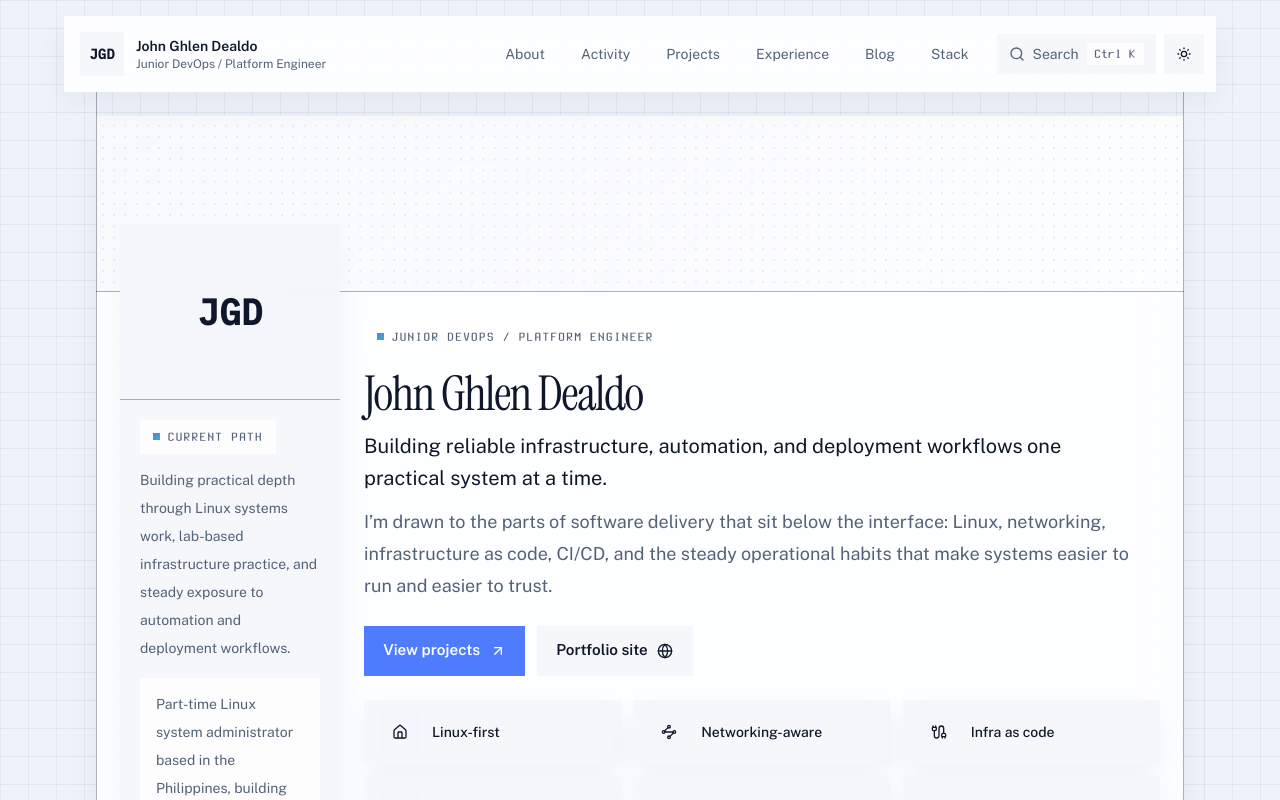
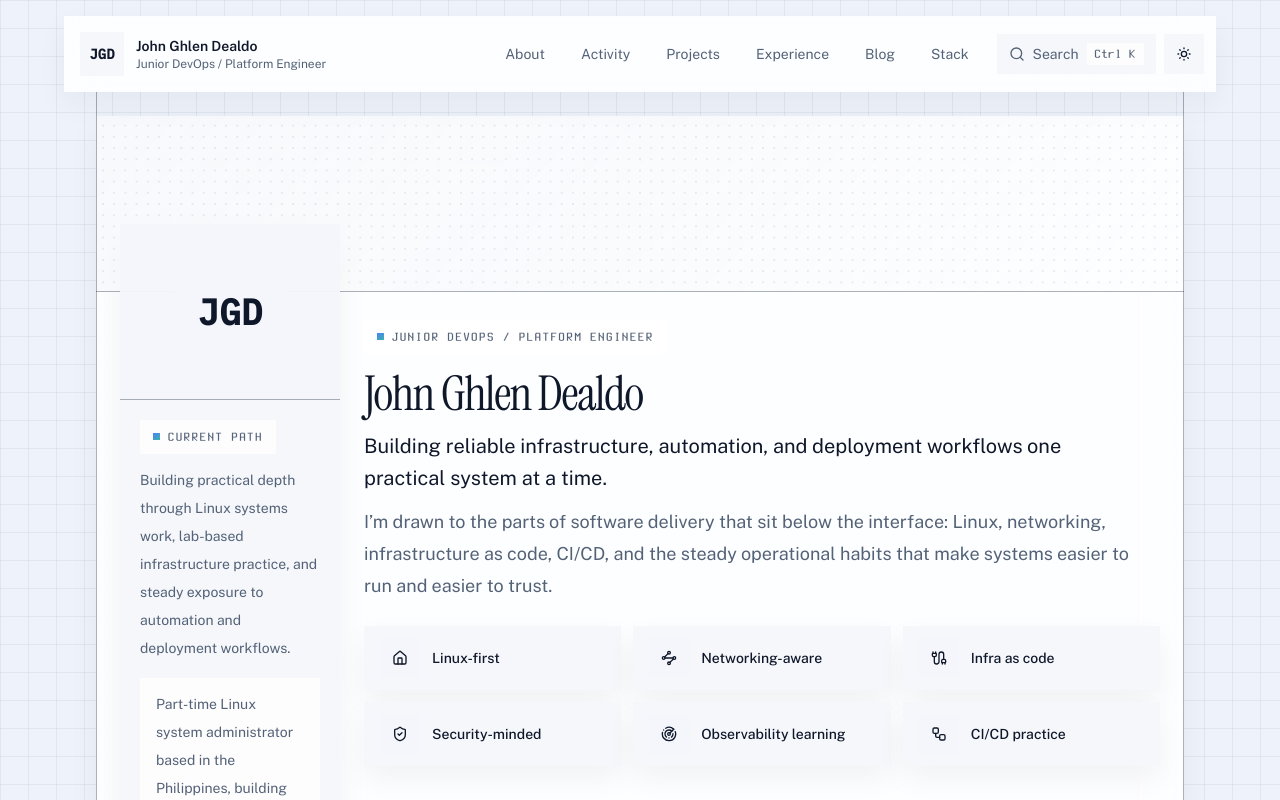
Before and after one commit to Sureinity/portfolio, a Next.js app: page / in a window 1280 px wide. Shown: the top 800 px of the page. Built offline with nearby package versions, Linux system fonts and the light colour scheme.

Commit message:
refactor(ui): remove hero action buttons
Delete the View projects and Portfolio site CTAs from the hero section to keep the opening area more minimal.
Leave the rest of the hero content and badges unchanged.

```diff
--- a/src/components/profile-hero.tsx
+++ b/src/components/profile-hero.tsx
@@ -1,5 +1,4 @@
 import type { HeroProfile } from "@/lib/template-content";
-import { ArrowUpRight, Globe } from "lucide-react";
 import { heroBadges } from "@/lib/template-content";
 
 type ProfileHeroProps = {
@@ -51,22 +50,6 @@ export function ProfileHero({ profile }: ProfileHeroProps) {
             </div>
           </div>
 
-          <div className="flex flex-wrap gap-3">
-            <a href="#projects" className="action-link">
-              View projects
-              <ArrowUpRight className="h-4 w-4" />
-            </a>
-            <a
-              href="https://portfolio.ghlensui.xyz"
-              className="ghost-button"
-              target="_blank"
-              rel="noreferrer"
-            >
-              Portfolio site
-              <Globe className="h-4 w-4" />
-            </a>
-          </div>
-
           <div className="grid gap-3 sm:grid-cols-2 xl:grid-cols-3">
             {heroBadges.map((badge) => {
               const Icon = badge.icon;
```
